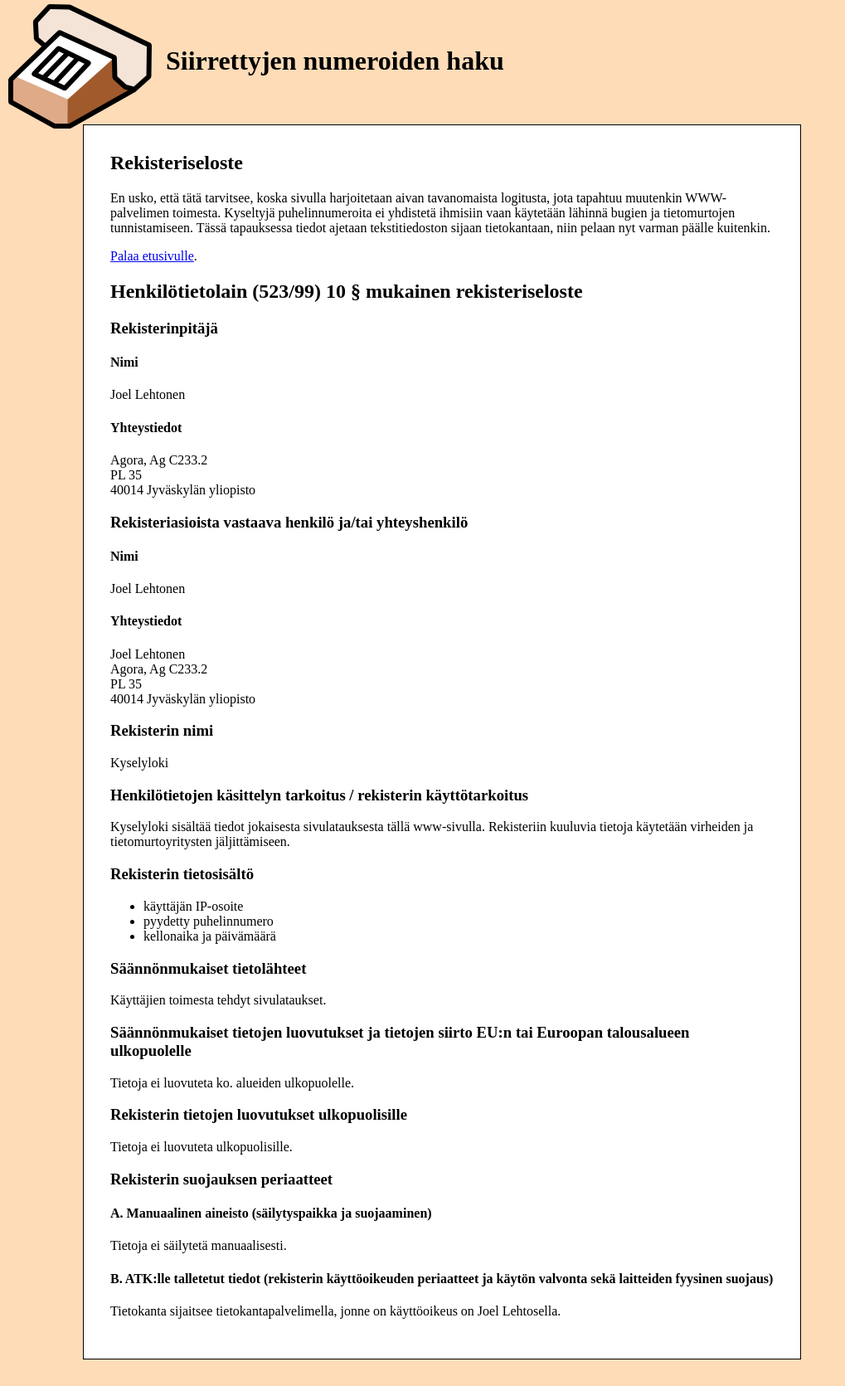
After one commit to zouppen/siirretyt, a PHP site: page /rekisteriseloste.html in a window 1280 px wide. The commit adds this page. Shown: the whole page at 83% size, without its empty margins (0-1019 px from the left). Run offline with PHP 8.4, Linux system fonts and the light colour scheme; a stand-in replaces the project's code that opens the database connection.

Commit message:
Returns operator names as text. Added "rekisteriseloste".
Finally! This tool can now output operator names (at least the most common
ones) as text. Praise the nerd!

"Rekisteriseloste" is required by Finnish law in places where personal
information or identification is handled or collected.

```diff
--- /dev/null
+++ b/rekisteriseloste.html
@@ -0,0 +1,72 @@
+<?xml version="1.0" encoding="UTF-8"?>
+<!DOCTYPE html PUBLIC "-//W3C//DTD XHTML 1.0 Strict//EN" "http://www.w3.org/TR/xhtml1/DTD/xhtml1-strict.dtd">
+<html xmlns="http://www.w3.org/1999/xhtml" xml:lang="fi" lang="fi">
+  <head>
+    <meta http-equiv="Content-Type" content="text/html; charset=UTF-8" />
+    <title>Siirrettyjen numeroiden haku | Rekisteriseloste</title>
+    <link rel="stylesheet" href="perustyyli.css" type="text/css" />
+  </head>
+  <body>
+    <div id="otsa">
+      <h1>Siirrettyjen numeroiden haku</h1>
+    </div>
+    <div id="runko">
+      <h2>Rekisteriseloste</h2>
+
+      <p>En usko, että tätä tarvitsee, koska sivulla harjoitetaan
+      aivan tavanomaista logitusta, jota tapahtuu muutenkin
+      WWW-palvelimen toimesta. Kyseltyjä puhelinnumeroita ei yhdistetä
+      ihmisiin vaan käytetään lähinnä bugien ja tietomurtojen
+      tunnistamiseen. Tässä tapauksessa tiedot ajetaan tekstitiedoston
+      sijaan tietokantaan, niin pelaan nyt varman päälle
+      kuitenkin.</p>
+
+      <p><a href="." title="Takaisin hakuun">Palaa etusivulle</a>.</p>
+      <h2>Henkilötietolain (523/99) 10 § mukainen rekisteriseloste</h2>
+      <h3>Rekisterinpitäjä</h3>
+      <h4>Nimi</h4>
+      <p>Joel Lehtonen</p>
+
+      <h4>Yhteystiedot</h4>
+      <p>Agora, Ag C233.2<br />
+	PL 35<br />
+	40014 Jyväskylän yliopisto</p>
+      <h3>Rekisteriasioista vastaava henkilö ja/tai yhteyshenkilö</h3>
+      <h4>Nimi</h4>
+      <p>Joel Lehtonen</p>
+      <h4>Yhteystiedot</h4>
+      <p>Joel Lehtonen<br />
+
+	Agora, Ag C233.2<br />
+	PL 35<br />
+	40014 Jyväskylän yliopisto</p>
+      <h3>Rekisterin nimi</h3>
+      <p>Kyselyloki</p>
+
+      <h3>Henkilötietojen käsittelyn tarkoitus / rekisterin käyttötarkoitus</h3>
+      <p>Kyselyloki sisältää tiedot jokaisesta sivulatauksesta tällä
+	www-sivulla. Rekisteriin kuuluvia tietoja käytetään virheiden
+	ja tietomurtoyritysten jäljittämiseen.
+	</p>
+<h3>Rekisterin tietosisältö</h3>
+
+<ul>
+<li>käyttäjän IP-osoite</li>
+<li>pyydetty puhelinnumero</li>
+<li>kellonaika ja päivämäärä</li>
+</ul>
+
+<h3>Säännönmukaiset tietolähteet</h3>
+<p>Käyttäjien toimesta tehdyt sivulataukset.</p>
+<h3>Säännönmukaiset tietojen luovutukset ja tietojen siirto EU:n tai Euroopan talousalueen ulkopuolelle</h3>
+<p>Tietoja ei luovuteta ko. alueiden ulkopuolelle.</p>
+<h3>Rekisterin tietojen luovutukset ulkopuolisille</h3>
+
+<p>Tietoja ei luovuteta ulkopuolisille.</p>
+<h3>Rekisterin suojauksen periaatteet</h3>
+<h4>A. Manuaalinen aineisto (säilytyspaikka ja suojaaminen)</h4>
+<p>Tietoja ei säilytetä manuaalisesti.</p>
+<h4>B. ATK:lle talletetut tiedot (rekisterin käyttöoikeuden periaatteet ja käytön valvonta sekä laitteiden fyysinen suojaus)</h4>
+<p>Tietokanta sijaitsee tietokantapalvelimella, jonne on käyttöoikeus on Joel Lehtosella.</p>
+  </body>
+</html>
--- a/tailhash.php
+++ b/tailhash.php
@@ -1,8 +1,9 @@
 <?php // -*- coding: utf-8 -*-
+
 /**
- * Preparing the fields
+ * Calculate "tail hash from the image.
+ * That is taking the rightmost part of the image and taking hash from it.
  */
-
 function tailhash($local_img) {
 	// some constants
 	$box_w = 30;
```
Also changed, not shown: miksi.html (+13 -7 lines), misc/initial.sql (+10 -1 lines), operator.php (added, +24 -0 lines), search.php (+13 -0 lines), .htaccess, 4 other files.
